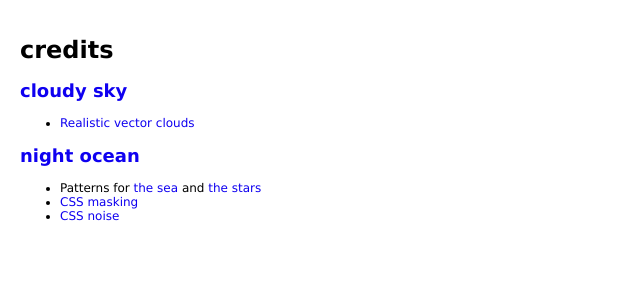
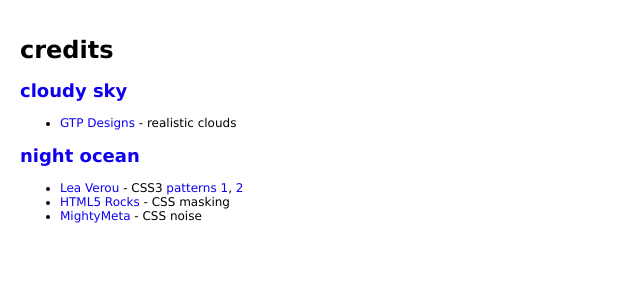
Before and after one commit to redsummernight/redsummernight.github.io, a Jekyll site: the page built from credits/index.html, in a window 1280 px wide. Shown: the top 300 px of the page, without its empty margins (0-640 px from the left). Built offline with Jekyll 4.4.1, drawn with Linux system fonts in a browser that asks for light colours.

Commit message:
Update credits, add sans-serif font fallback

```diff
--- a/cloudysky/index.html
+++ b/cloudysky/index.html
@@ -3,7 +3,7 @@ title: cloudy sky
 description: perfect kite weather
 stylesheets: [style]
 credits: |
-  - [Realistic vector clouds](http://www.gtpdesigns.com/design-blog/view/tutorial-create-realistic-clouds-in-adobe-illustrator/)
+  - [GTP Designs](http://www.gtpdesigns.com/design-blog/view/tutorial-create-realistic-clouds-in-adobe-illustrator/) - realistic clouds
 ---
 <div id="wrapper">
 	<div id="sky">
--- a/css/common.scss
+++ b/css/common.scss
@@ -3,7 +3,7 @@
 @import "base";
 
 html {
-	font-family: verdana, arial;
+	font-family: verdana, arial, sans-serif;
 	font-size: 12px;
 }
 
--- a/nightocean/index.html
+++ b/nightocean/index.html
@@ -4,9 +4,9 @@ description: bring a jacket and a megaphone in case of separation
 stylesheets: [style]
 swinging: false
 credits: |
-  - Patterns for [the sea](http://lea.verou.me/demos/css3-patterns.html) and [the stars](http://lea.verou.me/css3patterns/)
-  - [CSS masking](http://www.html5rocks.com/en/tutorials/masking/adobe/#toc-the-mask-property)
-  - [CSS noise](http://www.mightymeta.co.uk/css-noise/)
+  - [Lea Verou](http://lea.verou.me/) - CSS3 [patterns 1](http://lea.verou.me/demos/css3-patterns.html), [2](http://lea.verou.me/css3patterns/)
+  - [HTML5 Rocks](http://www.html5rocks.com/en/tutorials/masking/adobe/#toc-the-mask-property) - CSS masking
+  - [MightyMeta](http://www.mightymeta.co.uk/css-noise/) - CSS noise
 ---
 <div id="scene">
 <div class="sky"></div>
```
